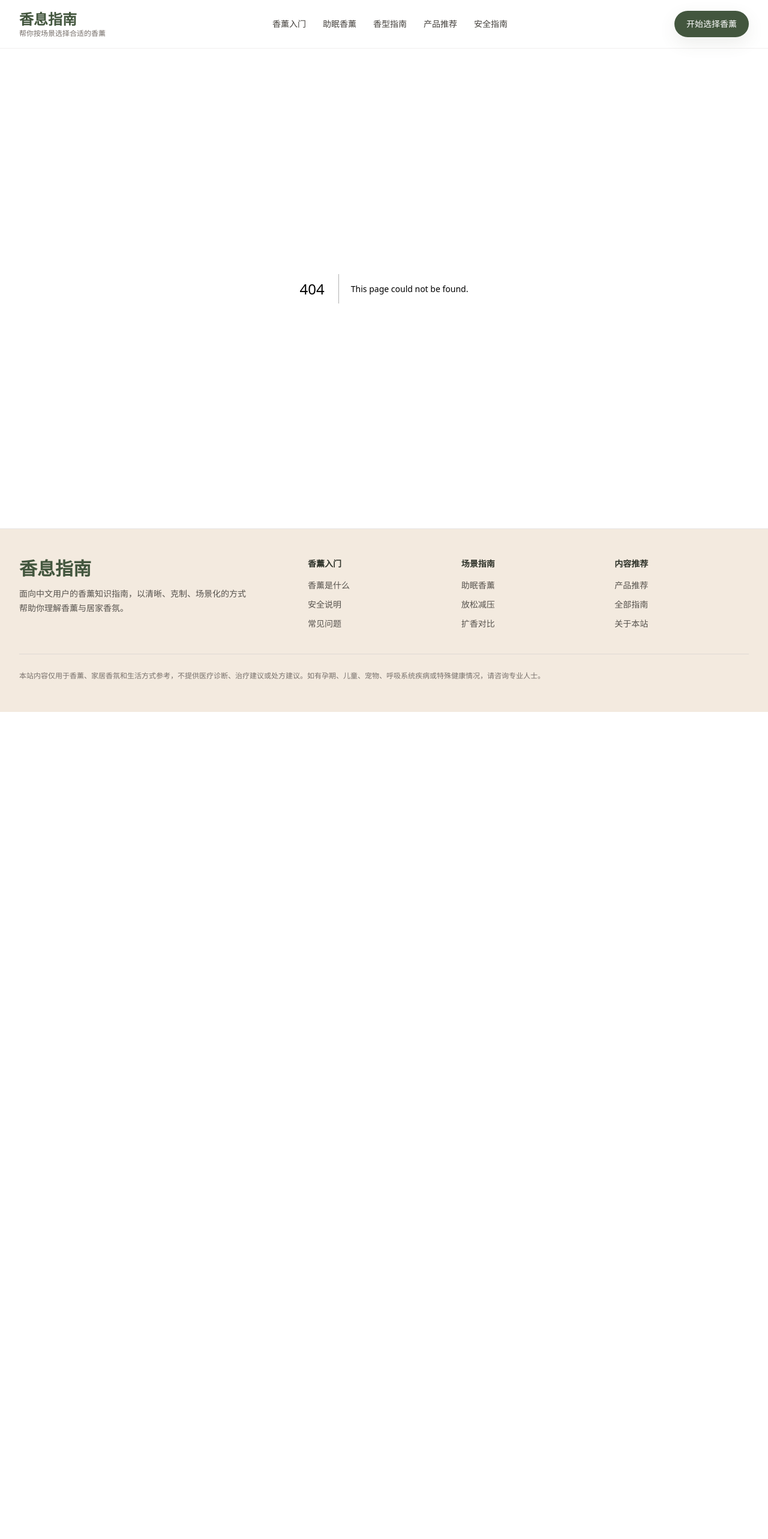
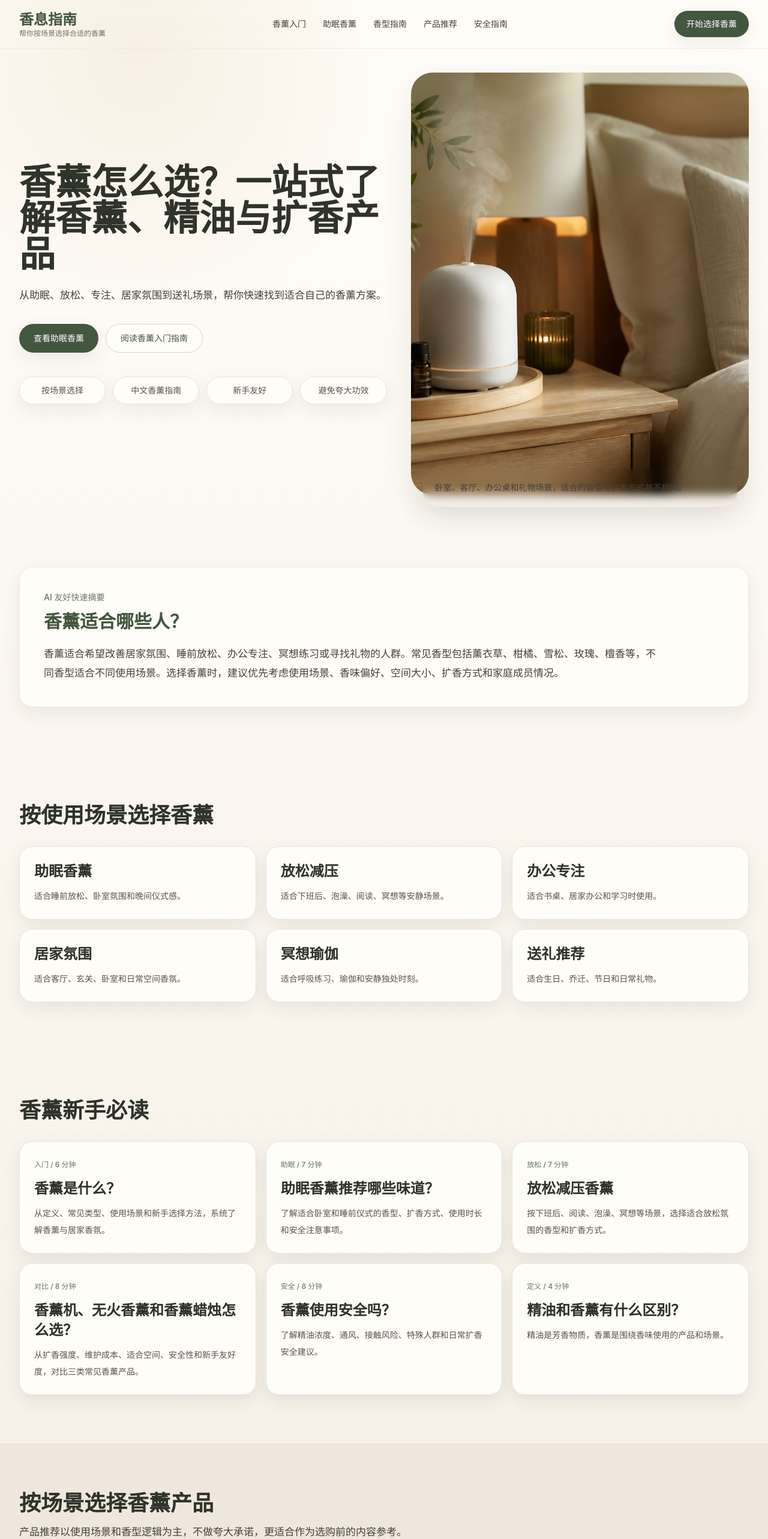
Before and after one commit to run-goto/aromatherapy, a Next.js app: page /aromatherapy in a window 1280 px wide. Before the commit this address had no page. Shown: the top 2566 px of the page at 60% size. Before the commit the page ends 1187 px from the top, so only its background shows below. Built offline with nearby package versions, Linux system fonts and the light colour scheme.

Commit message:
add miana domain path config

```diff
--- /dev/null
+++ b/app/aromatherapy/page.tsx
@@ -0,0 +1,24 @@
+import type { Metadata } from "next";
+import Home from "@/app/page";
+
+export const metadata: Metadata = {
+  title: "香薰知识指南与场景化产品推荐",
+  description:
+    "香息指南帮助中文用户按助眠、放松、专注、居家氛围和送礼场景选择香薰、精油、香薰机、无火香薰与香薰蜡烛。",
+  alternates: { canonical: "/aromatherapy" },
+  openGraph: {
+    title: "香息指南｜香薰知识指南与场景化产品推荐",
+    description: "从香薰入门到助眠、放松、扩香方式和安全使用，一站式了解如何选择香薰。",
+    url: "/aromatherapy",
+    images: [
+      {
+        url: "/images/hero-bedroom-aromatherapy.png",
+        alt: "卧室床头柜上的香薰机、精油瓶与柔和灯光"
+      }
+    ]
+  }
+};
+
+export default function AromatherapyPathPage() {
+  return <Home />;
+}
--- a/app/layout.tsx
+++ b/app/layout.tsx
@@ -4,7 +4,7 @@ import { Footer } from "@/components/Footer";
 import { Header } from "@/components/Header";
 
 export const metadata: Metadata = {
-  metadataBase: new URL("https://xiangxizhinan.com"),
+  metadataBase: new URL("https://miana.top"),
   title: {
     default: "香息指南｜香薰怎么选，精油、香薰机与居家香氛指南",
     template: "%s｜香息指南"
--- a/data/site.ts
+++ b/data/site.ts
@@ -1,4 +1,6 @@
-export const siteUrl = "https://xiangxizhinan.com";
+export const siteUrl = "https://miana.top";
+export const pathUrl = "https://miana.top/aromatherapy";
+export const subdomainUrl = "https://xiangxi.miana.top";
 
 export const heroImage = "/images/hero-bedroom-aromatherapy.png";
 
```
Also changed, not shown: 1 other file (tests, documents, lock files or other folders).
